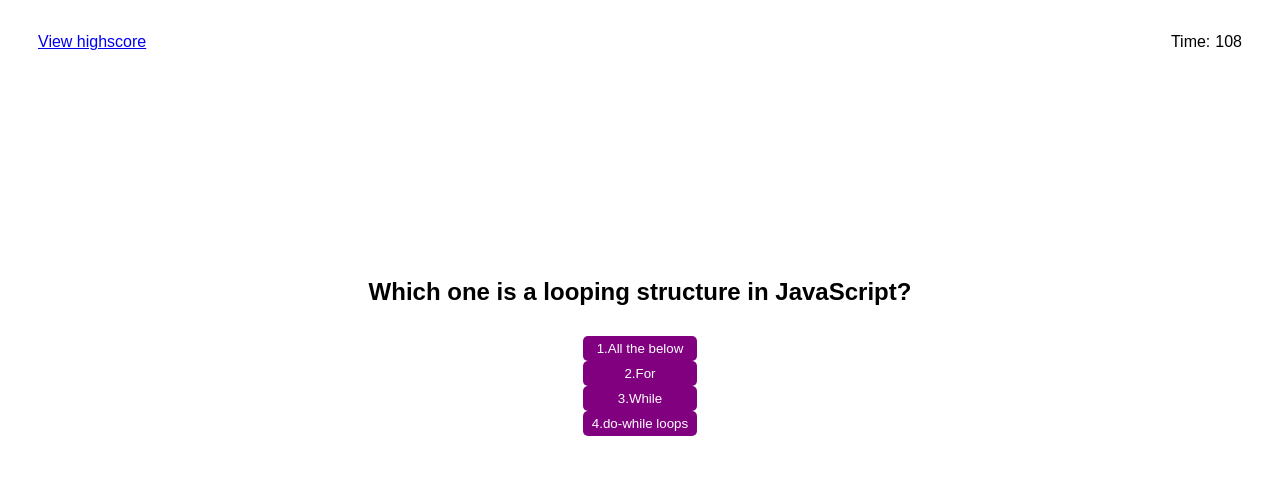
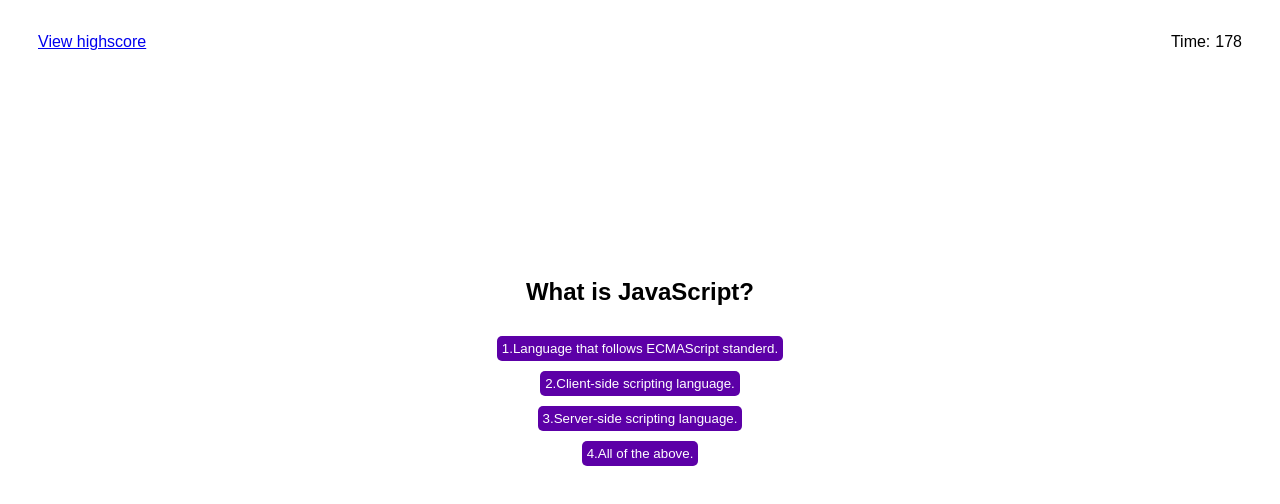
Before and after one commit to chazillaa/GT-BC-HW-04, a plain HTML site: page index.html in a window 1280 px wide. Both pictures are taken after a click on the button "START". Drawn offline with Linux system fonts and the light colour scheme.

Commit message:
"edit html css and js add screenshot"

```diff
--- a/Assets/scoreboard.js
+++ b/Assets/scoreboard.js
@@ -1,3 +1,4 @@
+// gets score data from local storage and creates a li element to display on the score board
 function printScores() {
     var scores = JSON.parse(localStorage.getItem("scoreBoard")) || [];
     scores.sort(function(a, b) {
@@ -10,9 +11,12 @@ function printScores() {
       olEl.appendChild(liTag);
     });
   }
-  function clearScores() {
+// removes saved scores and then refreshes the page
+function clearScores() {
     localStorage.removeItem('scoreBoard');
     location.reload();
   }
+// when clear button is clicked run the clearScores function
   document.getElementById("clear").onclick = clearScores;
+// when page is loaded run the printScore function
   printScores();
--- a/Assets/script.js
+++ b/Assets/script.js
@@ -1,143 +1,143 @@
+// array holding questions for quiz
 var questionsArray = [
   {
-        title: "Which one is a looping structure in JavaScript?",
-        options: ["All the below", "For", "While", "do-while loops"],
-        answer: "All the below"
+    title: `What is JavaScript?`,
+    options: [
+      `Language that follows ECMAScript standerd.`,
+      `Client-side scripting language.`,
+      `Server-side scripting language.`,
+      `All of the above.`,
+    ],
+    answer: `All of the above.`,
   },
   {
-        title: "What are the two basic groups of data types in JavaScript?",
-        options: ["Primitive and attribute", "Primitive and reference types", "Reference types and attribute", "None of the above"],
-        answer: "Primitive and reference types"
+    title: `Inside what HTML tag you would put JavaScript code?`,
+    options: [`<js>`, `<scripting>`, `<script>`, `<javascript>`],
+    answer: `<script>`,
   },
   {
-        title: "Commonly used data types DO NOT include:",
-        options: ["strings", "booleans", "alerts", "numbers"],
-        answer: "alerts"
+    title: `Where is the correct place to insert JavaScript on a web page?`,
+    options: [
+      `Inside <body>`,
+      `Inside <head>`,
+      `Inside <head> and <body>`,
+      `None of these.`,
+    ],
+    answer: `Inside <head> and <body>`,
   },
   {
-        title: "Boolean operators that can be used in JavaScript include:",
-        options: ["'And' Operator &&","'Or' Operator ||","'Not' Operator !","All the above"],
-        answer: "All the above"
+    title:
+      "What is the correct syntax to use an external script called “new.js”?",
+    options: [
+      `<script src="new.js">`,
+      `<script name="new.js">`,
+      `<script href="new.js">`,
+      `<script content="new.js">`,
+    ],
+    answer: `<script src="new.js">`,
   },
   {
-        title:"Which one of these is not among the three different types of errors in JavaScript?",
-        options: ["Animation time errors", "Load time errors", "Run time errors","Logical Errors"],
-        answer: "Animation time errors"
+    title: `How do you declare a JavaScript variable x?`,
+    options: [`define x;`, `variable x;`, `var x;`, `def x;`],
+    answer: "var x;",
   },
   {
-        title: "What is the data type of variables in JavaScript?",
-        options: ["Object data types","Function data type","None of the above","All of the above"],
-        answer: "Object data types"
+    title: `When we don't assign a value to a variable it will be?`,
+    options: [`null`, `undefined`, `""`, `NaN`],
+    answer: `undefined`,
   },
   {
-        title: "The condition in an if / else statement is enclosed within ____.",
-        options: ["quotes", "curly brackets", "parentheses", "square brackets"],
-        answer: "parentheses"
+    title: `To add an element to the end of an array you use:`,
+    options: [`pop()`, `add()`, `push()`, `addToEnd()`],
+    answer: `push()`,
   },
   {
-        title: "Arrays in JavaScript can be used to store ____.",
-        options: ["numbers and strings","other arrays","booleans","all of the above"],
-        answer: "all of the above"
+    title: `A string can be converted to an array using which method:`,
+    options: [`split()`, `slice()`, `splice()`, `peice()`],
+    answer: `split()`,
   },
   {
-        title:"String values must be enclosed within ____ when being assigned to variables.",
-        options: ["commas", "curly brackets", "quotes", "parentheses"],
-        answer: "quotes"
+    title: `Which of the following properties return the URL of the current page.`,
+    options: [
+      `locaton.URL`,
+      `URL.location`,
+      `window.location.href`,
+      `window.location.hostname`,
+    ],
+    answer: `window.locaion.href`,
   },
-      {
-        title:"A very useful tool used during development and debugging for printing content to the debugger is:",
-        options: ["JavaScript", "terminal / bash", "for loops", "console.log"],
-        answer: "console.log"
-      },
-      {
-        title: "What is the type of Pop up boxes available in JavaScript?:",
-        options: ["Alert", "Confirm", "Prompt", "All the above"],
-        answer: "All the above"
+];
+
+var questionsEl = document.getElementById(`question-screen`);
+var optionsEl = document.getElementById(`options`);
+var timerEl = document.getElementById(`time`);
+var startBtn = document.getElementById(`start-button`);
+var submitBtn = document.getElementById(`submit`);
+var initialsEl = document.getElementById(`initials`);
+var feedbackEl = document.getElementById(`feedback`);
+var questionIndex = 0;
+var time = questionsArray.length * 20;
+
+// when start button is clicked run startQuiz function
+startBtn.onclick = startQuiz;
+// when submit button is clicked run submitScore function
+submitBtn.onclick = submitScore;
+
+// set the timerEl to display the time
+function countDown() {
+  time--;
+  timerEl.textContent = time;
+  if (time <= 0) {
+    clearInterval(myTimer);
+    endQuiz();
   }
-]
-
-var questionsEl = document.getElementById(`question-screen`)
-var optionsEl = document.getElementById(`options`)
-var timerEl = document.getElementById(`time`)
-var startBtn = document.getElementById(`start-button`)
-var submitBtn = document.getElementById(`submit`)
-var initialsEl = document.getElementById(`initials`)
-var feedbackEl = document.getElementById(`feedback`)
-var questionIndex = 0;
-var time = questionsArray.length * 10;
-
-startBtn.onclick = startQuiz
-submitBtn.onclick = submitScore
-
-function countDown() {
-    time--
-    timerEl.textContent = time
-    if (time <= 0){
-        clearInterval(myTimer)
-        endQuiz()
-}}
-
-function startQuiz() {
-    var startscreenEl = document.getElementById(`start-screen`)
-    startscreenEl.setAttribute(`class`, `display`)
-
-    questionsEl.removeAttribute(`class`)
-
-    myTimer = setInterval(countDown, 1000);
-
-    timerEl.textContent = time;
-
-    pullQuestion()
 }
 
-function pullQuestion() {
-    for(var i=0; i < questionsArray.length; i++)
-    var populateQuestion = questionsArray[questionIndex]
-
-    var displayQuestion = document.getElementById(`current-question`)
-
-    displayQuestion.textContent = populateQuestion.title
-
-    optionsEl.innerHTML = ""
-
-    populateQuestion.options.forEach(function(options, i) {
-
-        var optionsPull = document.createElement(`button`)
-
-        optionsPull.setAttribute(`class`,`options`)
-
-        optionsPull.setAttribute(`value`, options)
-
-        optionsPull.textContent = i + 1 + `.` + options
-
-        optionsPull.onclick = choiceClick
-
-        optionsEl.appendChild(optionsPull)
-    })
+// hides the start screen and shows the question screen
+function startQuiz() {
+  var startscreenEl = document.getElementById(`start-screen`);
+  startscreenEl.setAttribute(`class`, `display`);
+  questionsEl.removeAttribute(`class`);
+  myTimer = setInterval(countDown, 1000);
+  timerEl.textContent = time;
+  pullQuestion();
 }
 
-function choiceClick(){
+// will loop through each question in the question array and display it on the page
+function pullQuestion() {
+  for (var i = 0; i < questionsArray.length; i++)
+    var populateQuestion = questionsArray[questionIndex];
+  var displayQuestion = document.getElementById(`current-question`);
+  displayQuestion.textContent = populateQuestion.title;
+  optionsEl.innerHTML = "";
+  populateQuestion.options.forEach(function (options, i) {
+    var optionsPull = document.createElement(`button`);
+    optionsPull.setAttribute(`class`, `options`);
+    optionsPull.setAttribute(`value`, options);
+    optionsPull.textContent = i + 1 + `.` + options;
+    optionsPull.onclick = choiceClick;
+    optionsEl.appendChild(optionsPull);
+  });
+}
+
+// when button for answers is clicked display if the answer was wrong or correct then load another question or kill screen if time runs out
+function choiceClick() {
   if (this.value !== questionsArray[questionIndex].answer) {
-        time -= 10
-
+    time -= 10;
     if (time < 0) {
-            time = 0
+      time = 0;
     }
     timerEl.textContent = time;
-         feedbackEl.textContent = "Wrong!";
-         feedbackEl.style.fontSize = "100%";
+    feedbackEl.textContent = `Wrong!`;
+    feedbackEl.style.fontSize = `100%`;
   } else {
-         feedbackEl.textContent = "Correct!";
-         feedbackEl.style.fontSize = "100%";
+    feedbackEl.textContent = `Correct!`;
+    feedbackEl.style.fontSize = `100%`;
   }
-        feedbackEl.setAttribute("class", "feedback");
-        setTimeout(function() {
-        feedbackEl.setAttribute("class", "feedback display");
-        }, 1000);
-
-    // } else {
-    //     timerEl.textContent = time
-    // }
+  feedbackEl.setAttribute(`class`, `feedback`);
+  setTimeout(function () {
+    feedbackEl.setAttribute(`class`, `feedback display`);
+  }, 2000);
 
   questionIndex++;
 
@@ -148,33 +148,25 @@ function choiceClick(){
   }
 }
 
+// when submit button is clicked save score and initials to local storage to be displayed on the scoreboard
 function submitScore() {
-    var initScore = initialsEl.value.trim()
+  var initScore = initialsEl.value.trim();
   if (initScore !== "") {
-    var scoreBoard = JSON.parse(window.localStorage.getItem(`scoreBoard`)) || []
-
-    var addScore = {score: time, initScore: initScore}
-
-    scoreBoard.push(addScore)
-    window.localStorage.setItem(`scoreBoard`, JSON.stringify(scoreBoard))
-
-    location.href = "scoreboard.html"
-}}
-
-function endQuiz() {
-    var killScreen = document.getElementById(`kill-screen`)
-    killScreen.removeAttribute(`class`)
-    var quizScore = document.getElementById(`quiz-score`)
-    quizScore.textContent = time;
-    questionsEl.setAttribute('class', 'display')
+    var scoreBoard =
+      JSON.parse(window.localStorage.getItem(`scoreBoard`)) || [];
+    var addScore = { score: time, initScore: initScore };
+    scoreBoard.push(addScore);
+    window.localStorage.setItem(`scoreBoard`, JSON.stringify(scoreBoard));
+    location.href = `scoreboard.html`;
+  }
 }
 
-
-// function checkForSubmit(event) {
-//     if (event.key === `submit`) {
-//       submitScore();
-//     }
-//   }
-
-
-// initialsEl.onkeyup = checkForSubmit
+// when time runs out or the quiz array is complete load the kill screen
+function endQuiz() {
+  var killScreen = document.getElementById(`kill-screen`);
+  killScreen.removeAttribute(`class`);
+  var quizScore = document.getElementById(`quiz-score`);
+  quizScore.textContent = time;
+  timerEl.setAttribute(`class`, `display`);
+  questionsEl.setAttribute("class", "display");
+}
--- a/Assets/style.css
+++ b/Assets/style.css
@@ -3,6 +3,7 @@
     border: 1px black;
     text-align: center;
     padding: 5px;
+    background-color:;
 }
 
 .top-bar {
@@ -21,40 +22,53 @@
     display: none;
   }
 
-
 .quiz-container {
     margin: 200px auto 0 auto;
     max-width: 500px;
 }
 
 button {
-    background-color: purple;
+    background-color: rgb(92, 0, 167);
     color: white;
     border-radius: 5px;
     cursor: pointer;
 }
 .options button {
     display: block;
-    background-color: purple;
+    flex-direction: row;
+    background-color: rgb(92, 0, 167);
     color: white;
     cursor: pointer;
     padding: 15px 15px;
 }
 
 .options-wrapper {
-    margin: 20px 45%;
     display: flex;
     flex-direction: column;
-
+    align-items: center;
+    justify-content: center;
+    gap: 10px;
 
 }
 
-/* #question-screen p{
-    margin: 20px 45%;
-} */
+#initials {
+    border: 1px solid #000;
+}
 
-/* ol {
-    display: block;
-    margin: 10px 550px;
-    font-weight: 600;
-} */
+#scores {
+    flex-direction: column;
+    text-align: center;
+}
+
+.center {
+    text-align: center;
+    list-style-position:inside;
+}
+
+.input {
+    display: flex;
+    flex-direction: row;
+    align-items: center;
+    justify-content: center;
+    gap: 10px;
+}
```
Also changed, not shown: index.html (+12 -7 lines), scoreboard.html (+3 -1 lines), Assets/04-web-apis-homework-demo.gif (deleted), Assets/images/GT-BC-HW-04-SCREEN SHOT.PNG (added), 1 other file. Lines whose indentation alone changed are shown as unchanged.
